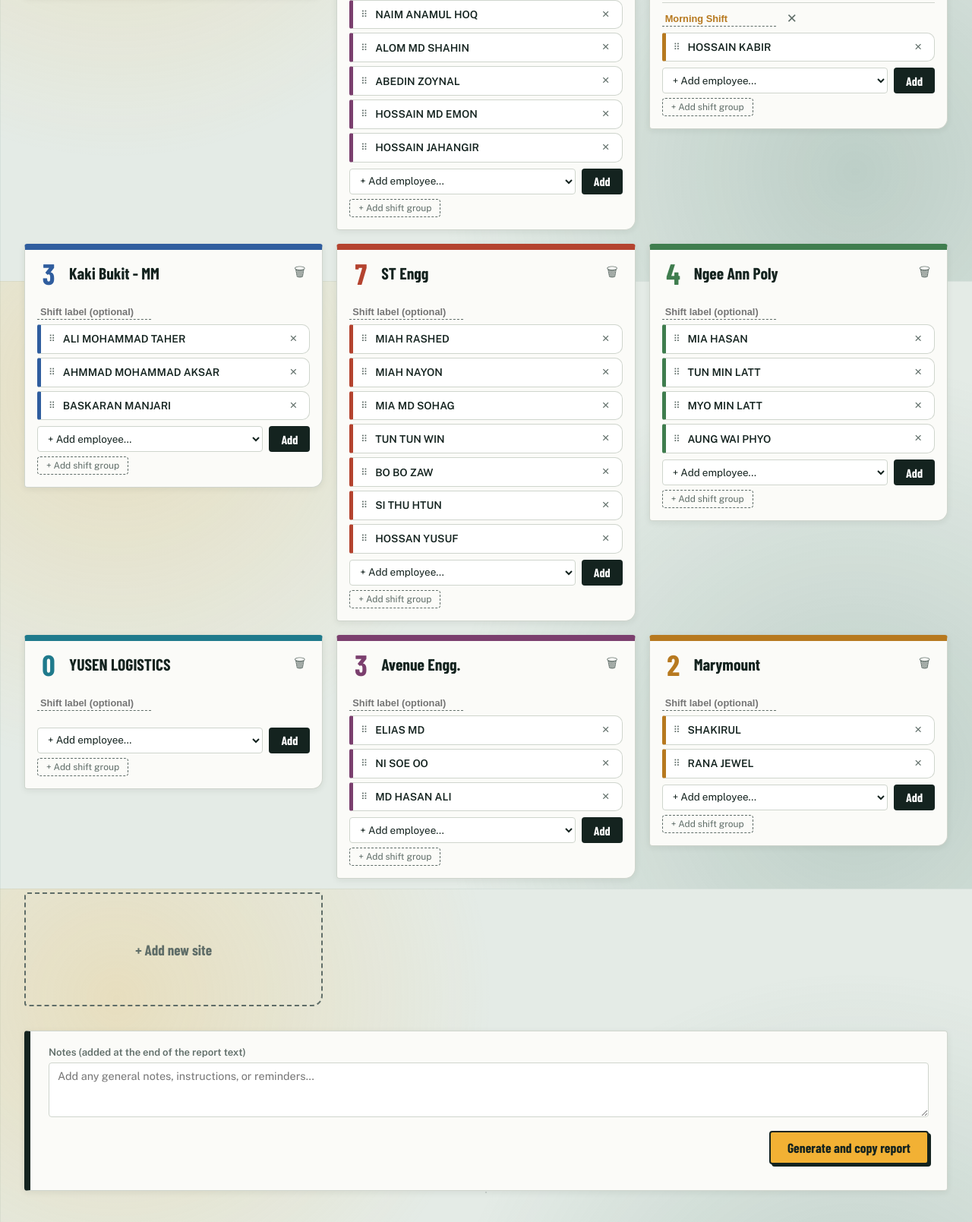
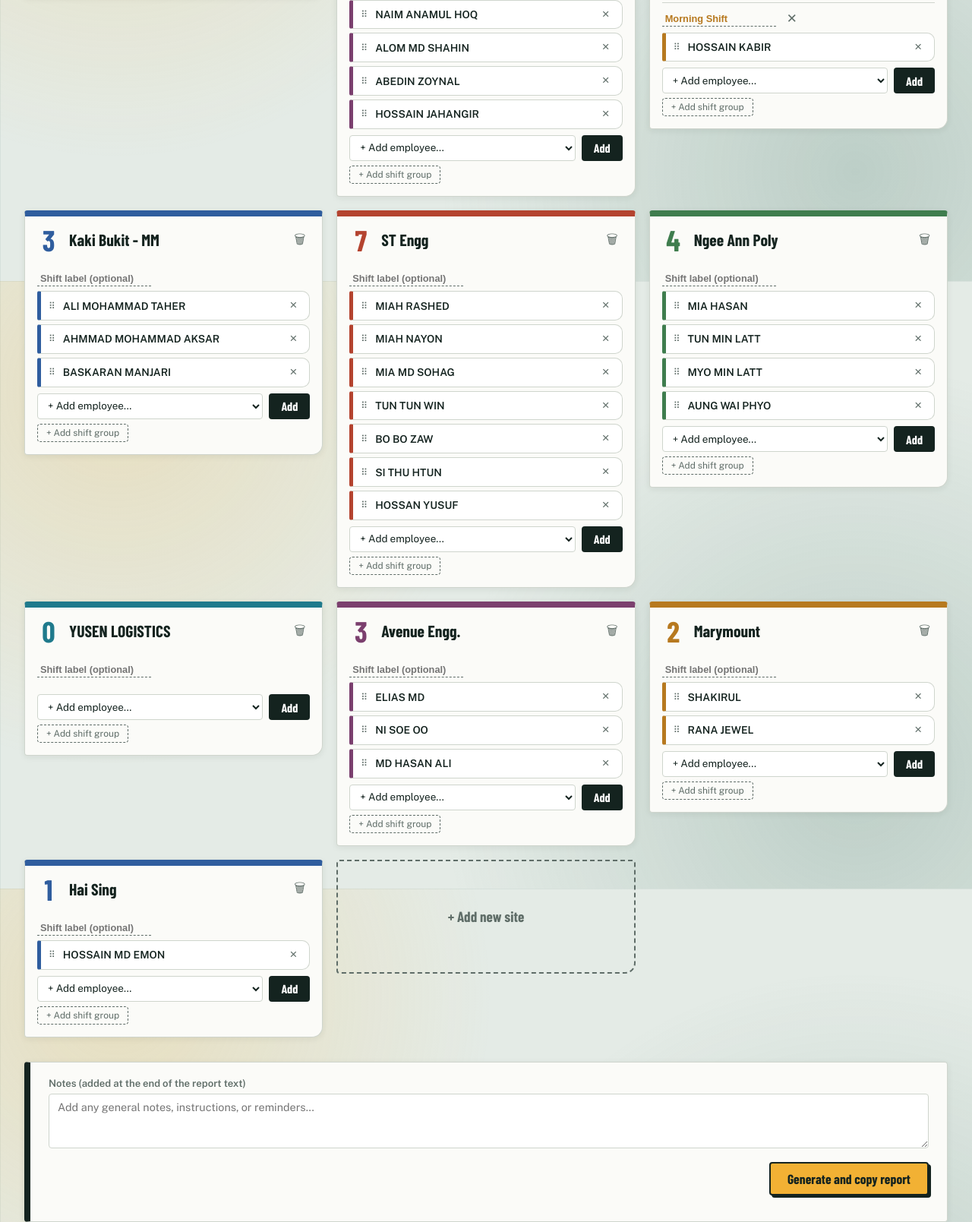
Before and after one commit to sathishdiwt/786spices, a plain HTML site: page pixels_work.html in a window 1280 px wide. Shown: the part 430-2039 px from the top of the page at 76% size. Drawn offline with nearby package versions, Linux system fonts and the light colour scheme.

Commit message:
Update pixels_work.html

```diff
--- a/pixels_work.html
+++ b/pixels_work.html
@@ -136,7 +136,7 @@ const ALL_EMPLOYEES = [
 
 const DEFAULT_SITES = [
   { name: "Neythal Rd - MM", shifts: [{ label: "", employees: ["HOSSAN TANVIR","HASAN RABBI"] }] },
-  { name: "Neythal Rd - Can", shifts: [{ label: "", employees: ["ISLAM MD NAZRUL","BADSHA MD","HOSSAIN AMZAD","HOSSAIN ALIF","NAIM ANAMUL HOQ","ALOM MD SHAHIN","ABEDIN ZOYNAL","HOSSAIN MD EMON","HOSSAIN JAHANGIR"] }] },
+  { name: "Neythal Rd - Can", shifts: [{ label: "", employees: ["ISLAM MD NAZRUL","BADSHA MD","HOSSAIN AMZAD","HOSSAIN ALIF","NAIM ANAMUL HOQ","ALOM MD SHAHIN","ABEDIN ZOYNAL","HOSSAIN JAHANGIR"] }] },
   { name: "Tuas - MM", shifts: [
     { label: "", employees: ["KADIR ABDUL","KHAN MD NURNABI","HASSAN MD JAHID"] },
     { label: "Morning Shift", employees: ["HOSSAIN KABIR"] }
@@ -147,6 +147,8 @@ const DEFAULT_SITES = [
   { name: "YUSEN LOGISTICS", shifts: [{ label: "", employees: [] }] },
   { name: "Avenue Engg.", shifts: [{ label: "", employees: ["ELIAS MD","NI SOE OO","MD HASAN ALI"] }] },
   { name: "Marymount", shifts: [{ label: "", employees: ["SHAKIRUL","RANA JEWEL"] }] },
+  { name: "Hai Sing", shifts: [{ label: "", employees: ["HOSSAIN MD EMON",] }] },
+
 ];
 
 const SITE_COLORS = ["#1f7a8c","#7b3f6e","#b7791f","#2f5d9e","#b4432f","#3f7d4e"];
```
